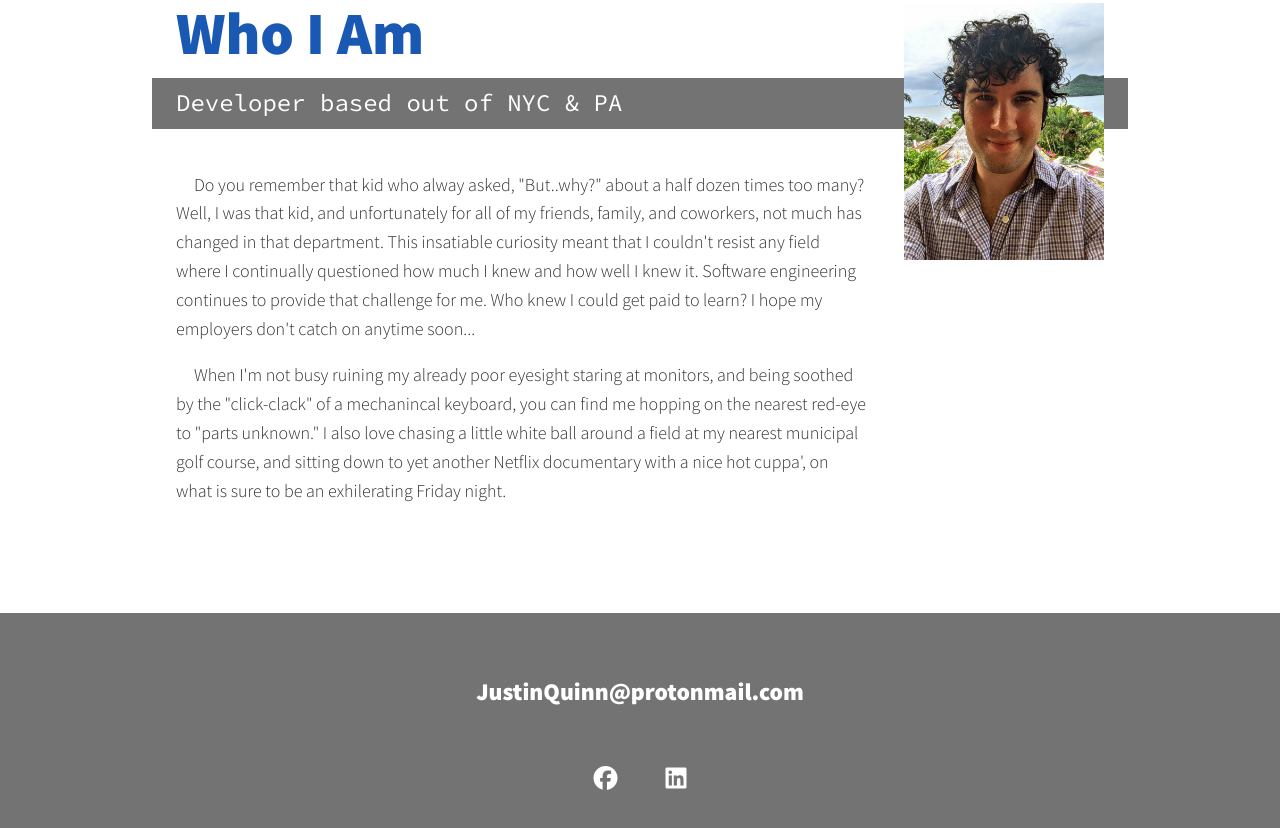
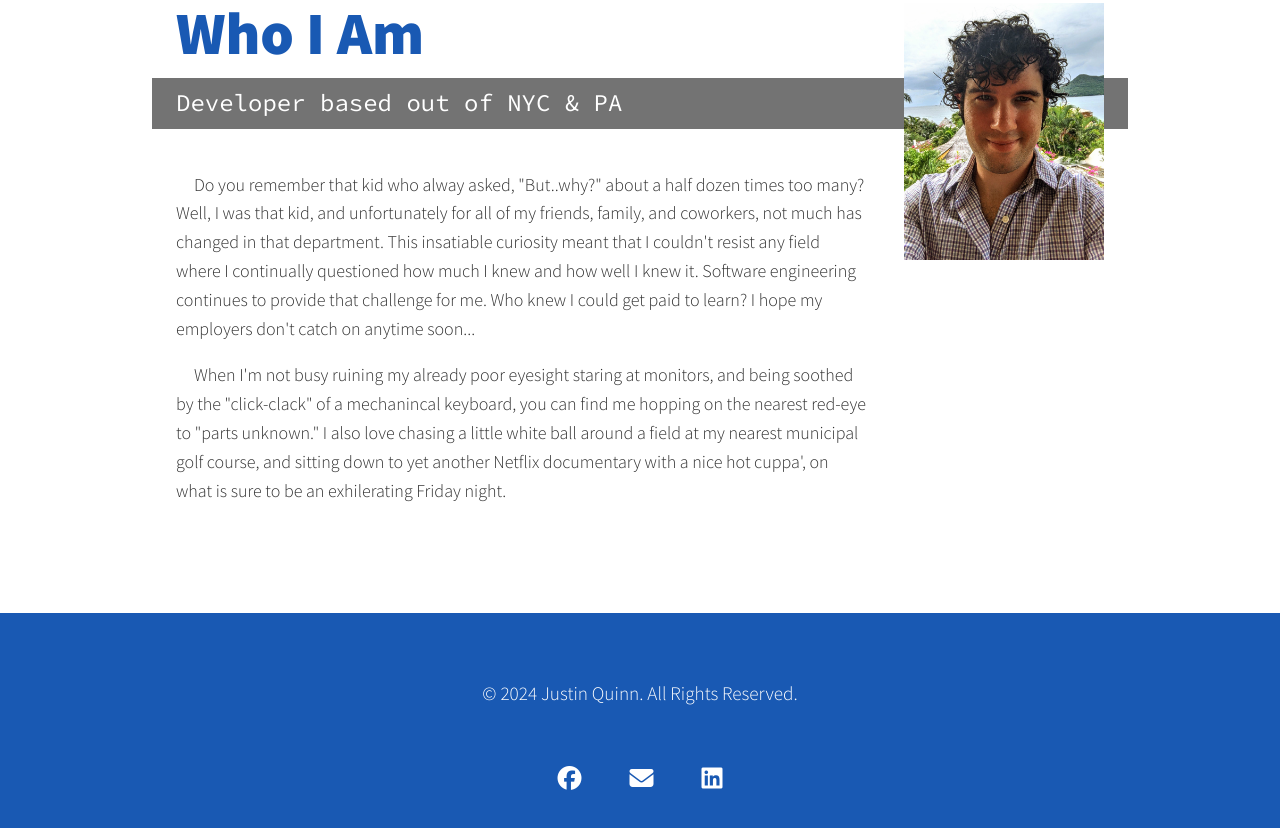
Before and after one commit to Justin-Quinn51/Portfolio, a plain HTML site: page index.html in a window 1280 px wide. Shown: the part 1362-2190 px from the top of the page. Drawn offline with nearby package versions, Linux system fonts and the light colour scheme.

Commit message:
Changed footer background color, added mail icon, and added copyright information.

```diff
--- a/css/style.css
+++ b/css/style.css
@@ -437,7 +437,7 @@ header {
 /* Footer */
 
 .footer {
-  background: var(--clr-accent);
+  background: var(--clr-blue);
   color: var(--clr-light);
   text-align: center;
   padding: 2.5em 0;
--- a/index.html
+++ b/index.html
@@ -173,9 +173,7 @@
 
     <!-- Footer -->
     <footer id="contact" class="footer">
-      <a href="mailto:JustinQuinn@protonmail.com" class="footer__link"
-        >JustinQuinn@protonmail.com
-      </a>
+      <small> &copy; 2024 Justin Quinn. All Rights Reserved. </small>
       <ul class="social-list">
         <li class="social-list__item">
           <a
@@ -184,6 +182,15 @@
             target="_blank"
           >
             <i class="fa-brands fa-facebook"></i>
+          </a>
+        </li>
+        <li class="social-list__item">
+          <a
+            href="mailto:JustinQuinn@protonmail.com"
+            class="social-list__link"
+            target="_blank"
+          >
+            <i class="fa-solid fa-envelope"></i>
           </a>
         </li>
         <li class="social-list__item">
```
